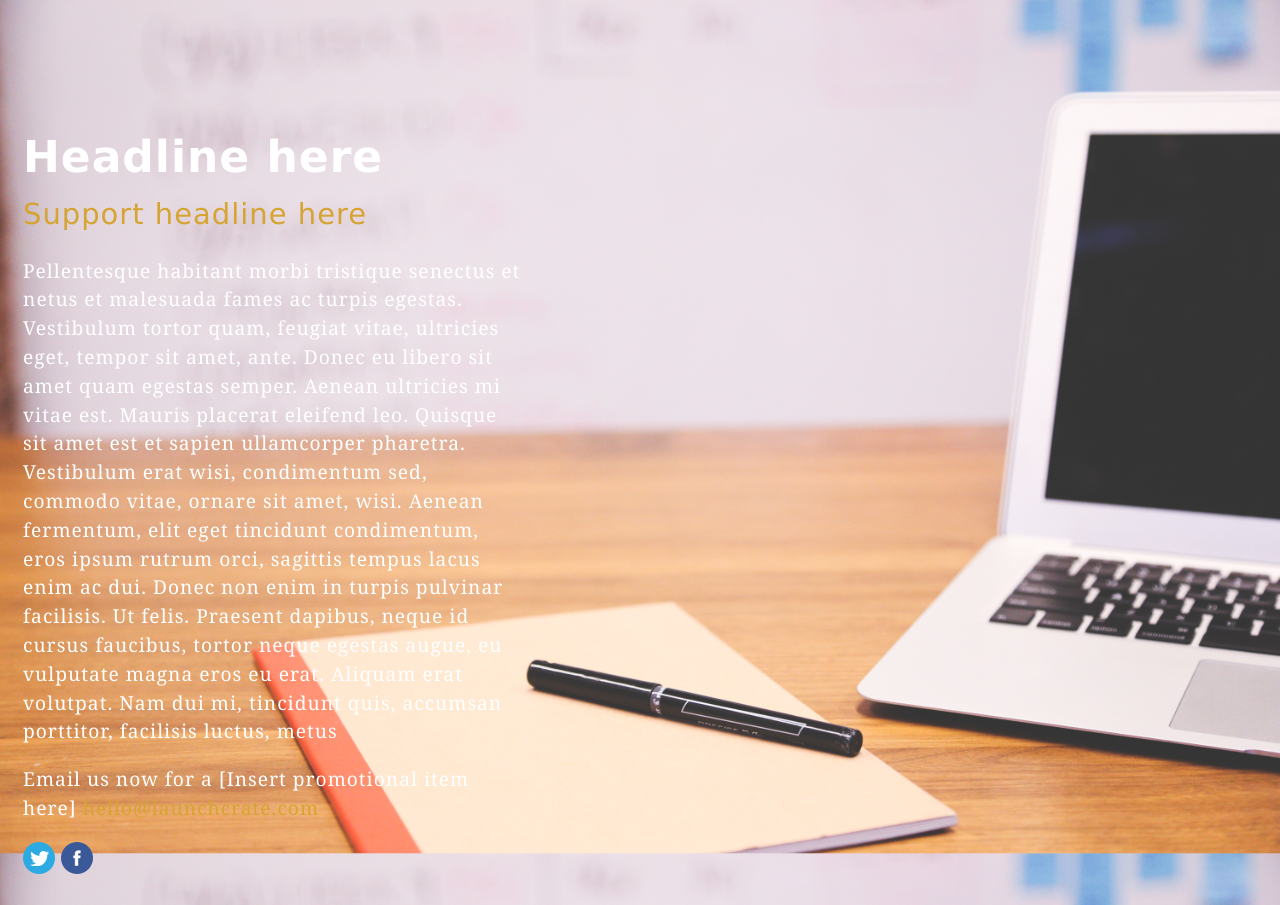
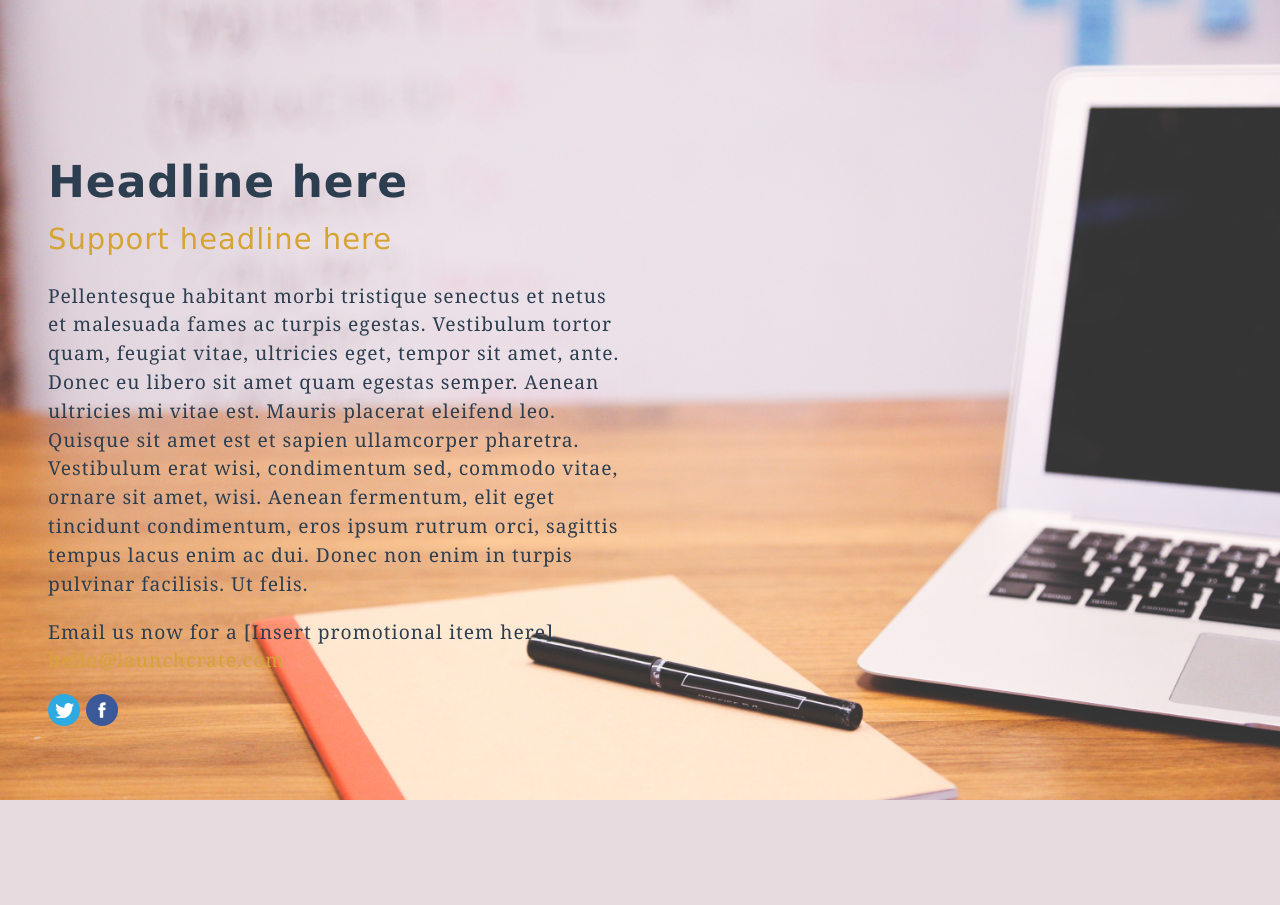
Before and after one commit to nevrfails/coffeed, a Django app: page / in a window 1280 px wide. After the commit the page ends 800 px from the top, so only its background shows below. Run offline with Django 3.2, Linux system fonts and the light colour scheme.

Commit message:
updating styles

```diff
--- a/static/css/style.css
+++ b/static/css/style.css
@@ -16,8 +16,8 @@ body {
 }
 
 .container {
-  max-width: 500px;
-  padding: 15px;
+  max-width: 580px;
+  padding: 40px;
   margin-top: 80px;
 }
 
@@ -27,6 +27,7 @@ h1 {
 	font-size: 44px;
 	margin-bottom: -20px;
   letter-spacing: 1px;
+  color:#2c3e50;
 }
 
 h2 {
@@ -45,3 +46,4 @@ a {
 a:hover {
   color: #FCD682;
 }
+p{color:#2c3e50;}
--- a/templates/index.html
+++ b/templates/index.html
@@ -18,7 +18,7 @@
 			<h1>Headline here</h1>
 			<h2>Support headline here</h2>
 
-			<p>Pellentesque habitant morbi tristique senectus et netus et malesuada fames ac turpis egestas. Vestibulum tortor quam, feugiat vitae, ultricies eget, tempor sit amet, ante. Donec eu libero sit amet quam egestas semper. Aenean ultricies mi vitae est. Mauris placerat eleifend leo. Quisque sit amet est et sapien ullamcorper pharetra. Vestibulum erat wisi, condimentum sed, commodo vitae, ornare sit amet, wisi. Aenean fermentum, elit eget tincidunt condimentum, eros ipsum rutrum orci, sagittis tempus lacus enim ac dui. Donec non enim in turpis pulvinar facilisis. Ut felis. Praesent dapibus, neque id cursus faucibus, tortor neque egestas augue, eu vulputate magna eros eu erat. Aliquam erat volutpat. Nam dui mi, tincidunt quis, accumsan porttitor, facilisis luctus, metus</p>
+			<p>Pellentesque habitant morbi tristique senectus et netus et malesuada fames ac turpis egestas. Vestibulum tortor quam, feugiat vitae, ultricies eget, tempor sit amet, ante. Donec eu libero sit amet quam egestas semper. Aenean ultricies mi vitae est. Mauris placerat eleifend leo. Quisque sit amet est et sapien ullamcorper pharetra. Vestibulum erat wisi, condimentum sed, commodo vitae, ornare sit amet, wisi. Aenean fermentum, elit eget tincidunt condimentum, eros ipsum rutrum orci, sagittis tempus lacus enim ac dui. Donec non enim in turpis pulvinar facilisis. Ut felis.</p>
 
 			<p>Email us now for a [Insert promotional item here] <a mailto:"name@launchcrate.com">hello@launchcrate.com</a></p>
 
```
